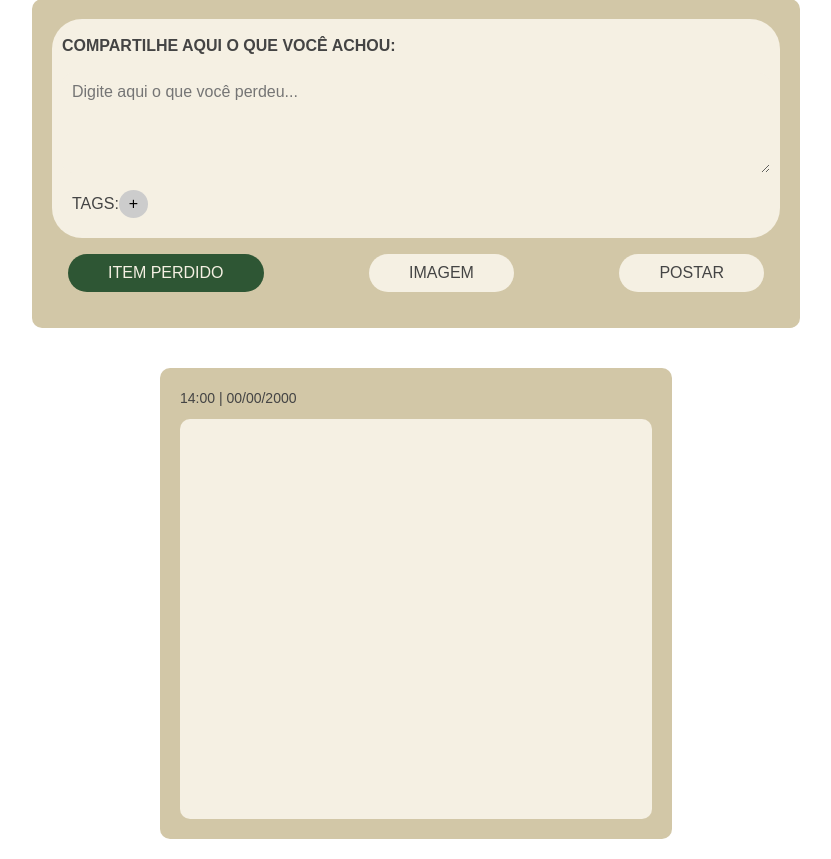
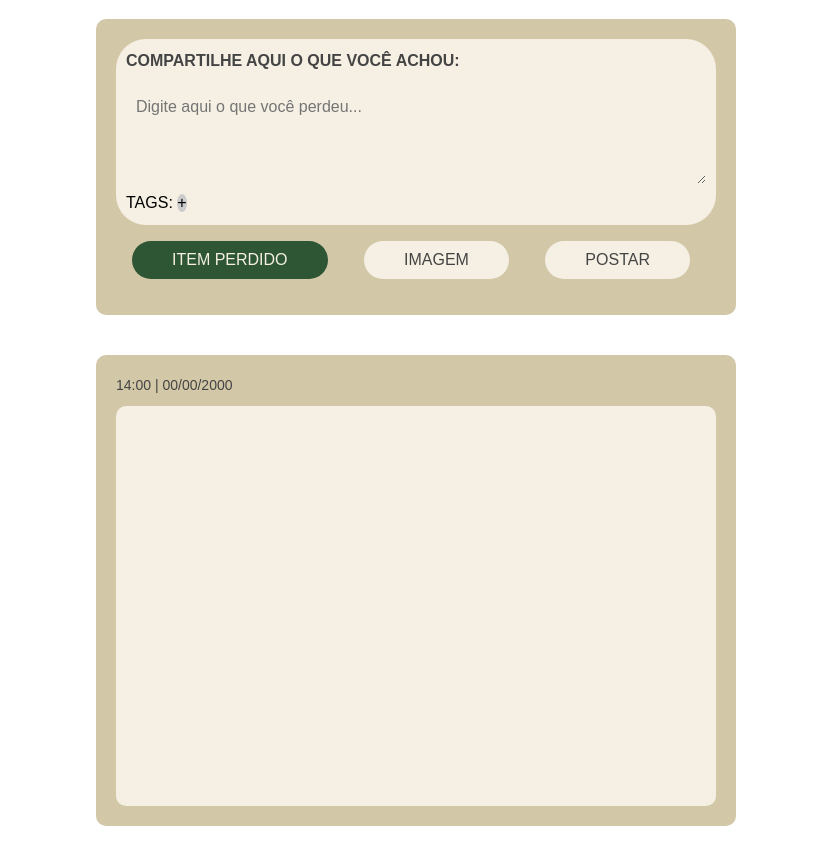
Before and after one commit to AndreyGalaxz/projetoCaens, a PHP site: page /html/home.html in a window 1280 px wide. Shown: the part 121-980 px from the top of the page, without its empty margins (224-1055 px from the left). After the commit the page ends 947 px from the top, so only its background shows below. Run offline with PHP 8.4, Linux system fonts and the light colour scheme.

Commit message:
css atualizado no home

```diff
--- a/css/home.css
+++ b/css/home.css
@@ -58,48 +58,27 @@
   margin-top: 20px;
 }
 
+.post, .post-section {
+  width: 50%;
+  background-color: #d2c7a7;
+  display: flex;
+  flex-direction: column;
+  margin: 20px;
+  padding: 20px;
+  border-radius: 10px;
+}
 
-
-.post-section {
-  background-color: #d2c7a7;
-  padding: 20px;
-  width: 60%;
-  border-radius: 10px;
-  margin-bottom: 20px;
-}
 
 .post-section h2 {
   font-size: 16px;
-  margin-top: 5px;
-  color: #444;
-}
-
-.post-section .tags {
-  display: flex;
-  align-items: center;
-  margin: 10px;
-}
-
-.post-section .tags span {
 
   color: #444;
 }
-
 .post-section .add-tag {
   background-color: #ccc;
-  border: none;
   border-radius: 50%;
-  padding: 5px 10px;
   cursor: pointer;
 }
-
-.post-section .buttons {
-  display: flex;
-  justify-content: space-between;
-}
-
-
-
 .post-section .buttons button {
   margin: 1em;
   padding: 10px 40px;
@@ -107,27 +86,16 @@
   border-radius: 30px;
   cursor: pointer;
 }
-
-
-
 .post-section textarea {
   width: 100%;
-  height: 100px;
+  height: 6em;
   margin-top: 15px;
   padding: 10px;
   border-radius: 10px;
   background-color: #f5f0e3;
 }
 
-.post {
-  background-color: #d2c7a7;
-  margin: 20px;
-  padding: 20px;
-  width: 40%;
-  border-radius: 10px;
-  display: flex;
-  flex-direction: column;
-}
+
 
 .post p {
   color: #444;
```
